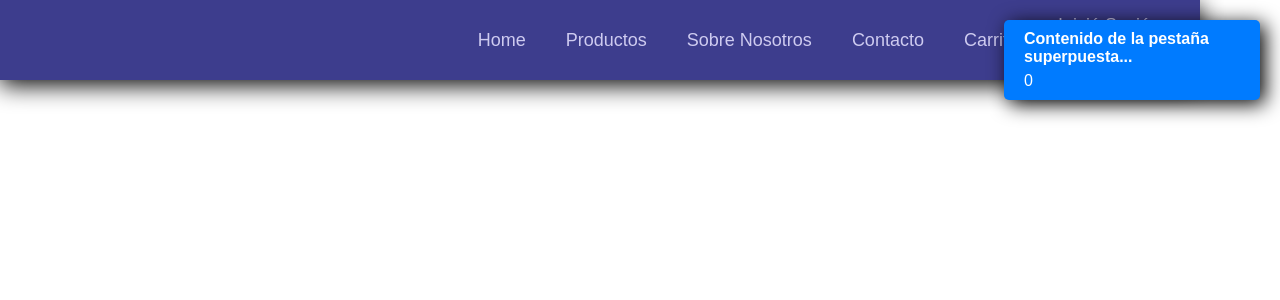
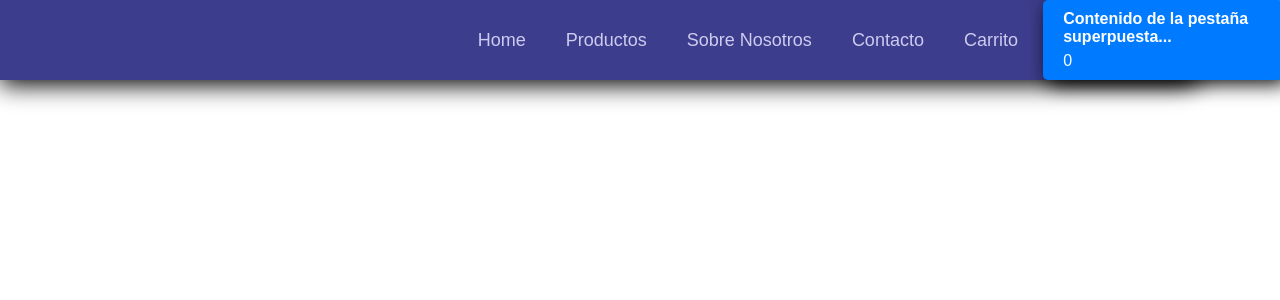
Before and after one commit to Adrifoz/IntegratorReact, a React (Vite) app: page /Cart in a window 1280 px wide. Shown: the top 300 px of the page. Built offline with nearby package versions, Linux system fonts and the light colour scheme.

Commit message:
styled cart and DOM solutions

```diff
--- a/src/CSS/Cart.css
+++ b/src/CSS/Cart.css
@@ -64,18 +64,18 @@
 
   /* styles.css */
 .cart {
-  position: fixed;
-  right: 20px;
-  top: 20px;
-  width: 32vh;
-box-shadow: 5px 4px 20px black;
+position: fixed;
+  left: 81.5vw;
+  top: 0px;
+  width: 30vh;
+  box-shadow: 5px 4px 20px black;
   background-color: #007BFF; /* Azul */
   color: white;
-  border: none;
+  /* border: none; */
   padding: 10px 20px;
-  cursor: pointer;
+  /* cursor: pointer; */
   border-radius: 5px;
-  transition: background-color 0.3s;
+  /* transition: background-color 0.3s; */
 
 }
 /*
--- a/src/CSS/Home.css
+++ b/src/CSS/Home.css
@@ -5,6 +5,7 @@ flex-direction: column;
 padding-top: 130px;
 gap: 25px;
 padding-right: 300px;
+padding-left: 20px;
 }
 
 
@@ -12,7 +13,6 @@ padding-right: 300px;
 
     display: flex;
     flex-direction: column;
-
 }
 
 .cardsContainer {
--- a/src/CSS/Layout.css
+++ b/src/CSS/Layout.css
@@ -13,7 +13,6 @@ body {
     background-attachment: fixed;
     background-repeat: no-repeat;
     background-size: cover;
-
 }
 
 
@@ -29,7 +28,7 @@ body {
     height: 80px;
     gap: 40px;
     border-bottom-right-radius: 15px;
-
+    padding-left: 10px;
 }
 
 
--- a/src/paginas/Home.jsx
+++ b/src/paginas/Home.jsx
@@ -28,7 +28,7 @@ function Home () {
 
 
       </div>
-  <div class="footer">
+  <div className="footer">
     <h3>Plomería y Gas Necochea ©copyright</h3>
     <p>Lorem ipsum dolor sit amet consectetur adipisicing elit. Officiis, adipisci atque aliquid numquam suscipit, eligendi voluptatum ratione deleniti repellat, ex delectus! Possimus, maxime blanditiis voluptates non magni ipsam quos esse.
       Lorem ipsum dolor sit amet consectetur adipisicing elit. Sunt aspernatur dignissimos veritatis itaque nihil enim, optio cumque a similique, nemo dolor, corporis mollitia saepe quod quos? Commodi delectus quia ad.
--- a/src/paginas/Login.jsx
+++ b/src/paginas/Login.jsx
@@ -6,13 +6,13 @@ return (
 <>
 <div className='loginContainer'>
 <div className='login'>
-<label for="name">Username:</label>
+<label htmlFor="name">Username:</label>
 <input type="name"/>
 
-<label for="username">Password:</label>
+<label htmlFor="username">Password:</label>
 <input type="password"/>
 <div id="lower">
-    <input type="checkbox"/><label class="check" for="checkbox">Keep me logged in</label>
+    <input type="checkbox"/><label className="check" htmlFor="checkbox">Keep me logged in</label>
     <input type="submit" value="Login"/>
 
 </div>
--- a/src/paginas/SignUp.jsx
+++ b/src/paginas/SignUp.jsx
@@ -6,12 +6,12 @@ return (
 <>
 <div className='SignUpContainer'>
 <div className='SignUp'>
-<label for="name">Username:</label>
+<label htmlFor="name">Username:</label>
 <input type="name"/>
 
-<label for="username">Password:</label>
+<label htmlFor="username">Password:</label>
 <input type="password"/>
-<label for="username">Repeat your password:</label>
+<label htmlFor="username">Repeat your password:</label>
 <input type="password"/>
 <div id="lower">
 
```
Also changed, not shown: src/paginas/Layout.jsx (+13 -13 lines).
